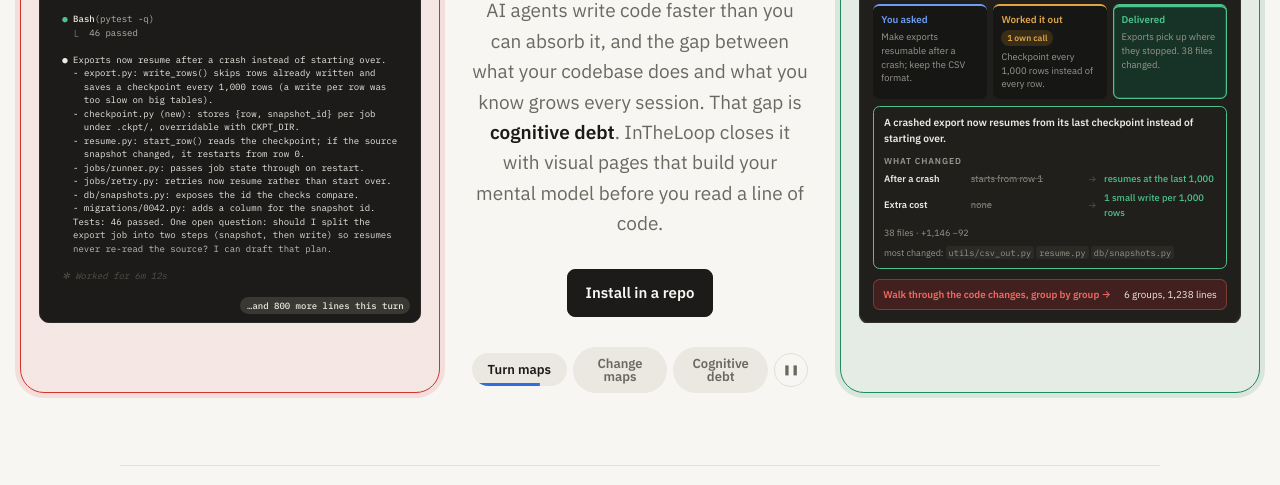
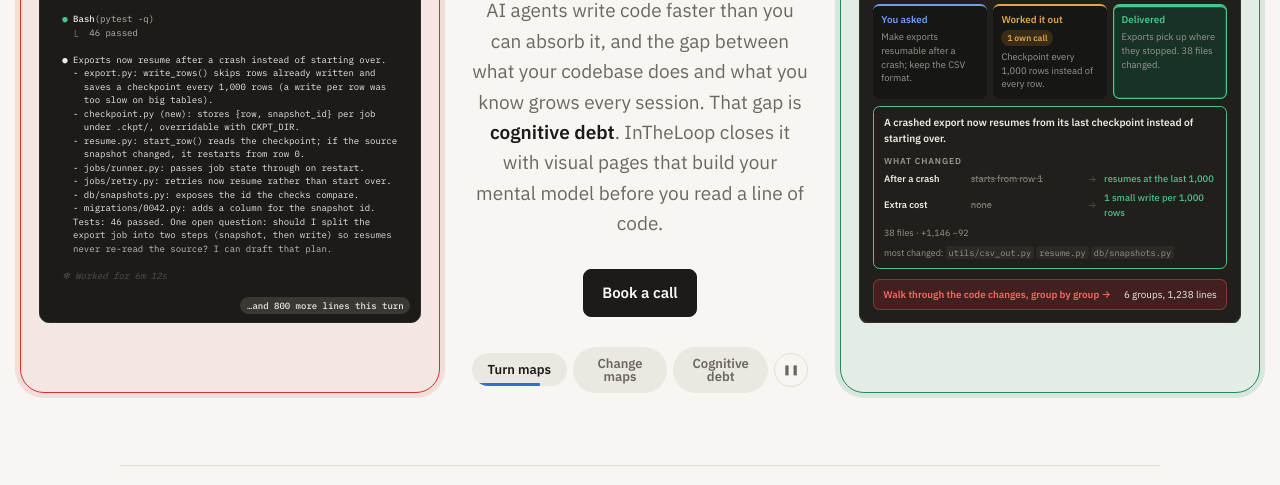
Before and after one commit to vm217/InTheLoop, a plain HTML site: page index.html in a window 1280 px wide. Shown: the part 315-800 px from the top of the page. Drawn offline with Linux system fonts and the light colour scheme; animation ran at ten frames a second.

Commit message:
Hero CTA books a call
Co-Authored-By: Claude Fable 5.2 <noreply@anthropic.com>

```diff
--- a/index.html
+++ b/index.html
@@ -560,7 +560,7 @@ html.anim .flow b.new::after { animation: newdot 1.6s ease-in-out 3; }
       <h1 style="margin-top:16px"><em class="added">Understand code</em><br>your AI agent writes<br><em class="removed">without burning out</em></h1>
       <p class="lede">AI agents write code faster than you can absorb it, and the gap between what your codebase does and what you know grows every session. That gap is <b>cognitive debt</b>. InTheLoop closes it with visual pages that build your mental model before you read a line of code.</p>
       <div class="cta">
-        <a class="btn solid" href="#install">Install in a repo</a>
+        <a class="btn solid" href="https://cal.com/venkata-malireddy/demo" target="_blank" rel="noopener">Book a call</a>
       </div>
       <div class="show-nav">
         <button type="button" class="show-dot is-on" aria-current="true">Turn maps<i></i></button>
```
